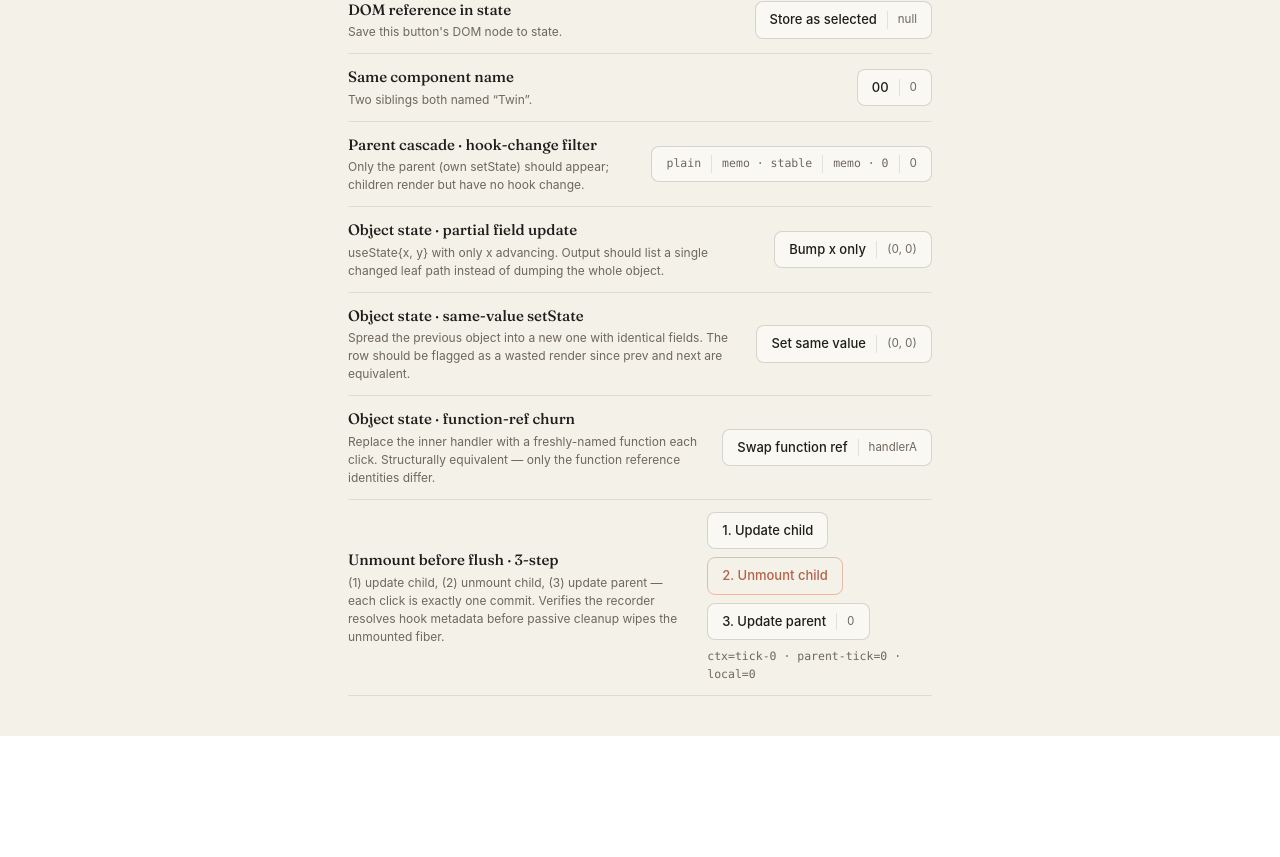
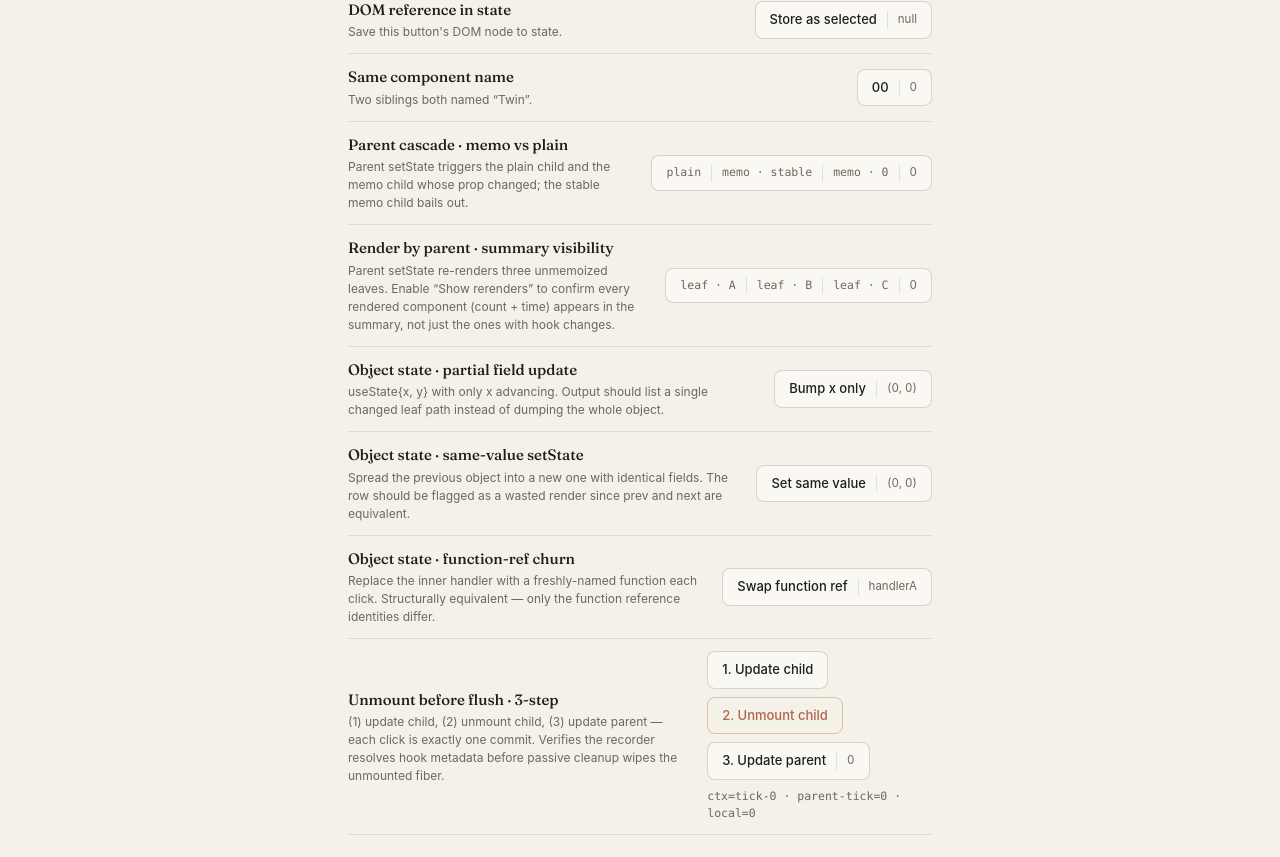
Before and after one commit to mdm317/react-render-recorder, a React (Vite) app in the folder packages/recorder/: page / in a window 1280 px wide. Shown: the part 891-1748 px from the top of the page. Before the commit the page ends 1627 px from the top, so only its background shows below. Built offline with nearby package versions, Linux system fonts and the light colour scheme.

Commit message:
feat(recorder): include render-by-parent components in show-rerenders summary + dev-web demo

```diff
--- a/packages/recorder/dev-web/App.tsx
+++ b/packages/recorder/dev-web/App.tsx
@@ -9,6 +9,7 @@ import { ObjectFunctionRefButton } from "./buttons/ObjectFunctionRefButton";
 import { ObjectPartialUpdateButton } from "./buttons/ObjectPartialUpdateButton";
 import { ObjectSameValueButton } from "./buttons/ObjectSameValueButton";
 import { ParentCascadeButton } from "./buttons/ParentCascadeButton";
+import { RenderByParentButton } from "./buttons/RenderByParentButton";
 import { SameNameTwins } from "./buttons/SameNameTwins";
 import { UnmountBeforeFlushPanel } from "./buttons/UnmountBeforeFlushPanel";
 import { UpdateButton } from "./buttons/UpdateButton";
@@ -116,12 +117,25 @@ export function App() {
 
       <div className="row">
         <div className="row__label">
-          <div className="row__label-title">Parent cascade · hook-change filter</div>
+          <div className="row__label-title">Parent cascade · memo vs plain</div>
           <div className="row__label-sub">
-            Only the parent (own setState) should appear; children render but have no hook change.
+            Parent setState triggers the plain child and the memo child whose prop changed; the
+            stable memo child bails out.
           </div>
         </div>
         <ParentCascadeButton />
+      </div>
+
+      <div className="row">
+        <div className="row__label">
+          <div className="row__label-title">Render by parent · summary visibility</div>
+          <div className="row__label-sub">
+            Parent setState re-renders three unmemoized leaves. Enable “Show rerenders” to confirm
+            every rendered component (count + time) appears in the summary, not just the ones with
+            hook changes.
+          </div>
+        </div>
+        <RenderByParentButton />
       </div>
 
       <div className="row">
--- /dev/null
+++ b/packages/recorder/dev-web/buttons/RenderByParentButton.tsx
@@ -0,0 +1,30 @@
+import { useState } from "react";
+
+function StaticLeafA() {
+  return <span className="twin">leaf · A</span>;
+}
+
+function StaticLeafB() {
+  return <span className="twin">leaf · B</span>;
+}
+
+function StaticLeafC() {
+  return <span className="twin">leaf · C</span>;
+}
+
+export function RenderByParentButton() {
+  const [count, setCount] = useState(0);
+  return (
+    <button
+      type="button"
+      className="btn"
+      data-testid="render-by-parent-button"
+      onClick={() => setCount((c) => c + 1)}
+    >
+      <StaticLeafA />
+      <StaticLeafB />
+      <StaticLeafC />
+      <span className="btn__meta">{count}</span>
+    </button>
+  );
+}
--- a/packages/recorder/src/lib/llm-logging/util/build-summary-lines.ts
+++ b/packages/recorder/src/lib/llm-logging/util/build-summary-lines.ts
@@ -11,9 +11,8 @@ type ComponentStats = {
 function buildComponentStats(fiberChangesByCommit: CommittedFiberChange[][]): ComponentStats[] {
   const stats: ComponentStats[] = [];
   for (const commit of fiberChangesByCommit) {
-    for (const { displayName, hooks, selfDuration } of commit) {
+    for (const { displayName, selfDuration } of commit) {
       if (displayName == null) continue;
-      if (hooks == null || hooks.length === 0) continue;
       stats.push({ displayName, rerenders: 1, totalDurationMs: selfDuration ?? null });
     }
   }
@@ -42,7 +41,7 @@ export function buildSummaryLines(
         (b.totalDurationMs ?? -1) - (a.totalDurationMs ?? -1) ||
         a.displayName.localeCompare(b.displayName),
     );
-    const lines = ["component stats (rerender count + total render time, hook changes only):"];
+    const lines = ["component stats (rerender count + total render time, all renders):"];
     for (const { displayName, rerenders, totalDurationMs } of sorted) {
       const countLabel = rerenders === 1 ? "1 rerender" : `${rerenders} rerenders`;
       lines.push(
```
Also changed, not shown: 2 other files (tests, documents, lock files or other folders).
